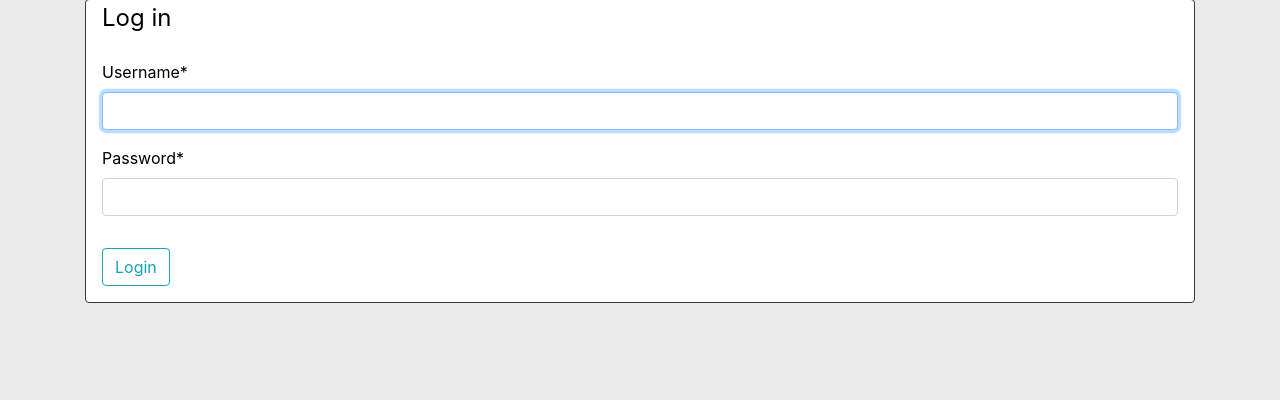
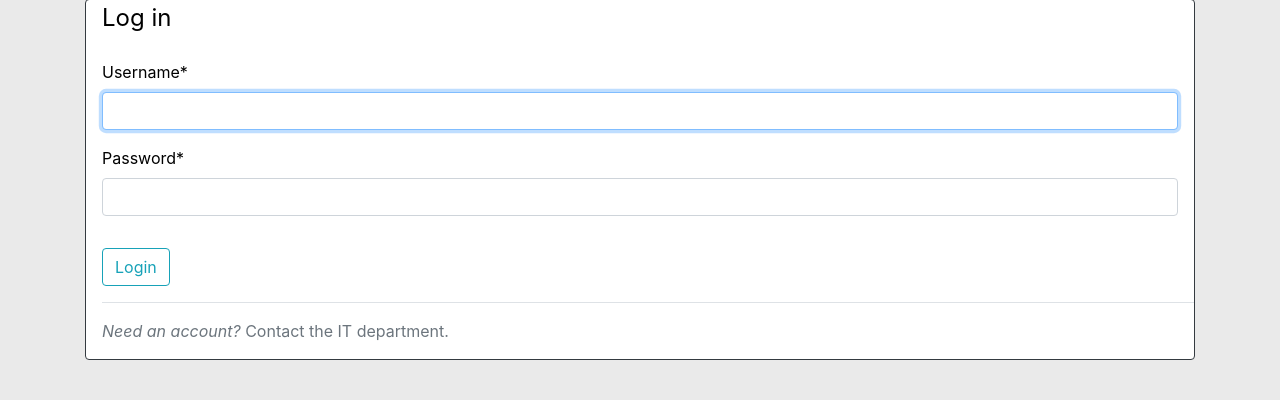
Before and after one commit to apm1005/TFG, a Django app: page /login/ in a window 1280 px wide. Shown: the part 81-481 px from the top of the page. Run offline with Django 3.2, Linux system fonts and the light colour scheme; parts of the project's set-up code (start-up, migrations or seed data) failed here and were passed over; some libraries are stand-ins or nearby versions.

Commit message:
Add disclaimer to login view #75

```diff
--- a/app/src/logscope/templates/logscope/login.html
+++ b/app/src/logscope/templates/logscope/login.html
@@ -11,6 +11,12 @@
         <div class="form-group ml-3">
             <button class="btn btn-outline-info" type="sumbit">Login</button>
         </div>
+        <div class="border-top pt-3 ml-3 mb-3">
+            <p class="text-muted">
+                <i>Need an account?</i>
+                Contact the IT department.
+            </p>
+        </div>
     </form>
 </div>
 {% endblock content %}
```
